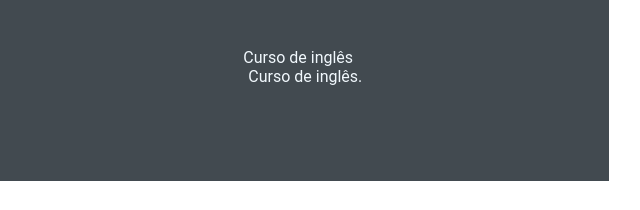
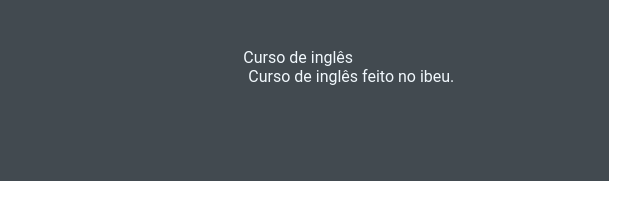
Before and after one commit to MirellaFernandes/devweek.git.github.io, a plain HTML site: page index.html in a window 1280 px wide. Shown: the part 651-861 px from the top of the page, 543-1183 px from the left. Drawn offline with Linux system fonts and the light colour scheme.

Commit message:
day-06 (#5)

```diff
--- a/index.html
+++ b/index.html
@@ -115,7 +115,7 @@
                     </div>
                     <div class="awards-right">
                         <p class="awards-name"> Curso de inglês</p>
-                        <p class="awards-desc"> Curso de inglês.</p>
+                        <p class="awards-desc"> Curso de inglês feito no ibeu.</p>
                     </div>
                 </div>
             </section>
```
